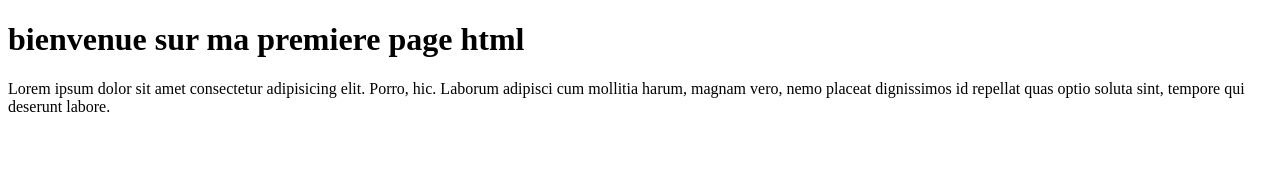
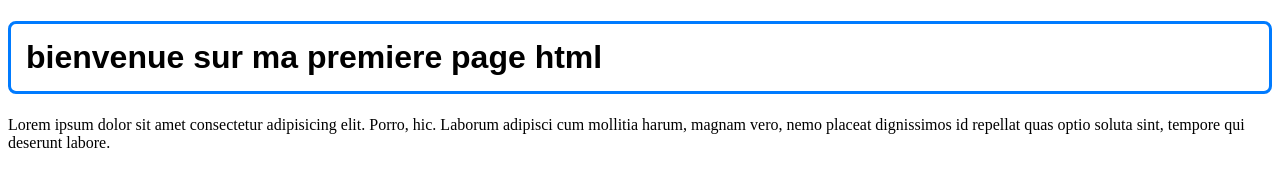
Before and after one commit to kouadiojeanjacques66-cell/html-basics, a plain HTML site: page index.html in a window 1280 px wide. Drawn offline with Linux system fonts and the light colour scheme.

Commit message:
Ajout du style avec la bordure bleue

```diff
--- a/index.html
+++ b/index.html
@@ -5,6 +5,7 @@
     <meta charset="UTF-8">
     <meta name="viewport" content=device-width, initial-scale=1.0">
     <title>Document</title>
+    <link rel="stylesheet" href="style.css">
 </head>
 
 <body>
--- /dev/null
+++ b/style.css
@@ -0,0 +1,6 @@
+#blue-bordered {
+    border: 3px solid #007bff;
+    padding: 15px;
+    border-radius: 8px;
+    font-family: sans-serif;
+}
```
